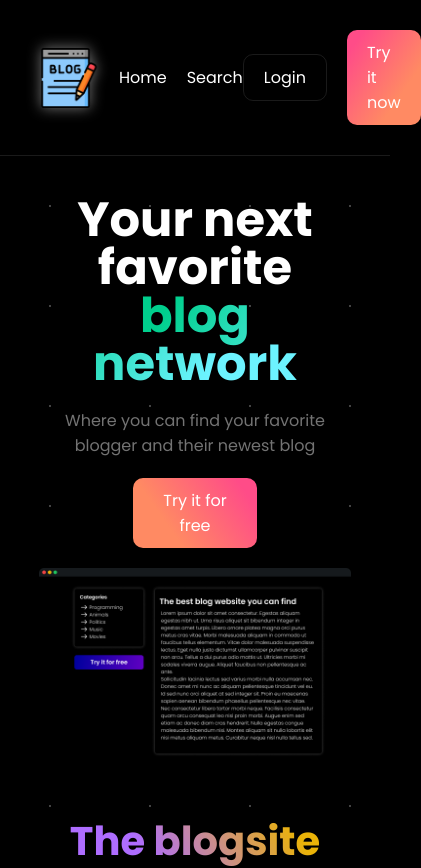
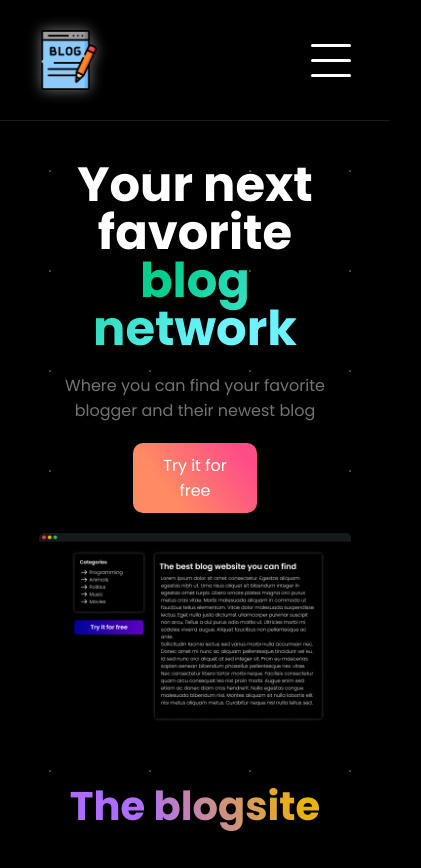
Before and after one commit to forjoa/blog, a React (Vite) app in the folder client/: page / in a window 390 px wide. Shown: the top 868 px of the page, 421 px wide, since content can reach past the window. Built offline with nearby package versions, Linux system fonts and the light colour scheme; no server answers.

Commit message:
make mq for header

```diff
--- a/client/src/components/Header.tsx
+++ b/client/src/components/Header.tsx
@@ -1,13 +1,16 @@
 import { Link } from 'react-router-dom'
 import logo from '../assets/blog-icon.png'
 import '../styles/header.css'
+import { useState } from 'react'
 
 const Header = () => {
+  const [menuOpen, setMenuOpen] = useState(false)
+
   return (
     <header>
       <div className='header-container'>
         <img src={logo} alt='Logo icon' />
-        <nav>
+        <nav className={`header-nav ${menuOpen ? 'menu-open' : ''}`}>
           <div className='left-nav'>
             <Link to='/'>Home</Link>
             <Link to='/search'>Search</Link>
@@ -21,6 +24,11 @@ const Header = () => {
             </Link>
           </div>
         </nav>
+        <div className='burger-menu' onClick={() => setMenuOpen(!menuOpen)}>
+          <span></span>
+          <span></span>
+          <span></span>
+        </div>
       </div>
     </header>
   )
--- a/client/src/styles/header.css
+++ b/client/src/styles/header.css
@@ -46,3 +46,58 @@ header {
     padding: 10px 20px;
     border-radius: 10px;
 }
+
+.burger-menu {
+    display: none;
+    flex-direction: column;
+    cursor: pointer;
+}
+
+.burger-menu span {
+    width: 40px;
+    height: 3px;
+    background-color: var(--letters);
+    border-radius: 5px;
+    margin: 6px 0;
+    transition: 0.4s;
+}
+
+@media (max-width: 768px) {
+    .burger-menu {
+        display: flex;
+    }
+
+    .header-container nav {
+        display: none;
+    }
+
+    .header-nav {
+        display: none ;
+        flex-direction: column;
+        position: absolute;
+        align-items: center;
+        top: 120px;
+        left: 0;
+        width: 100%;
+        border-bottom: 1px solid var(--border);
+        background-color: var(--background);
+        padding-bottom: 10px;
+        z-index: 10;
+    }
+
+    .header-nav.menu-open {
+        display: flex;
+    }
+
+    .header-container {
+        justify-content: space-between;
+    }
+
+    .left-nav,
+    .right-nav {
+        flex-direction: column;
+        align-items: center;
+        width: 100%;
+        padding: 10px;
+    }
+}
```
